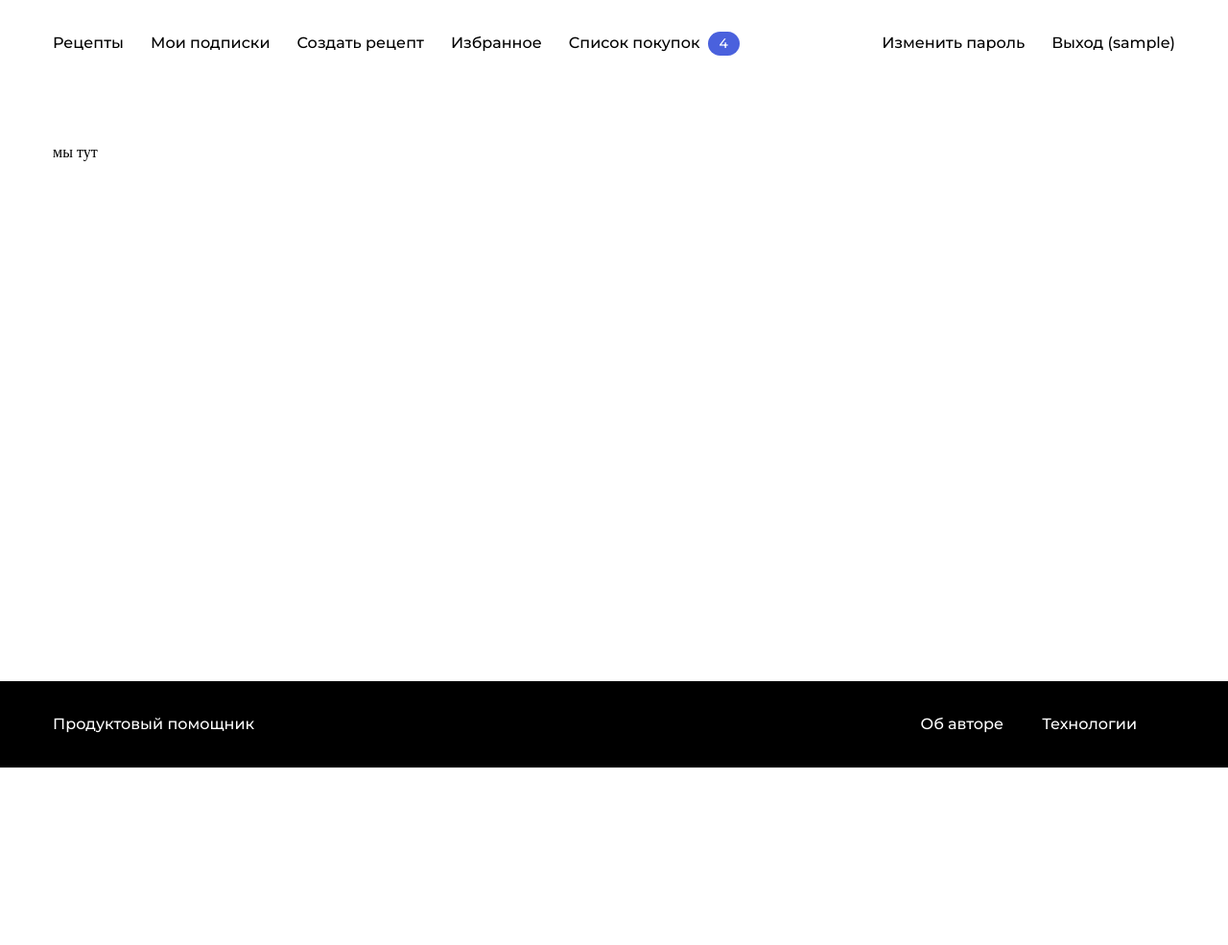
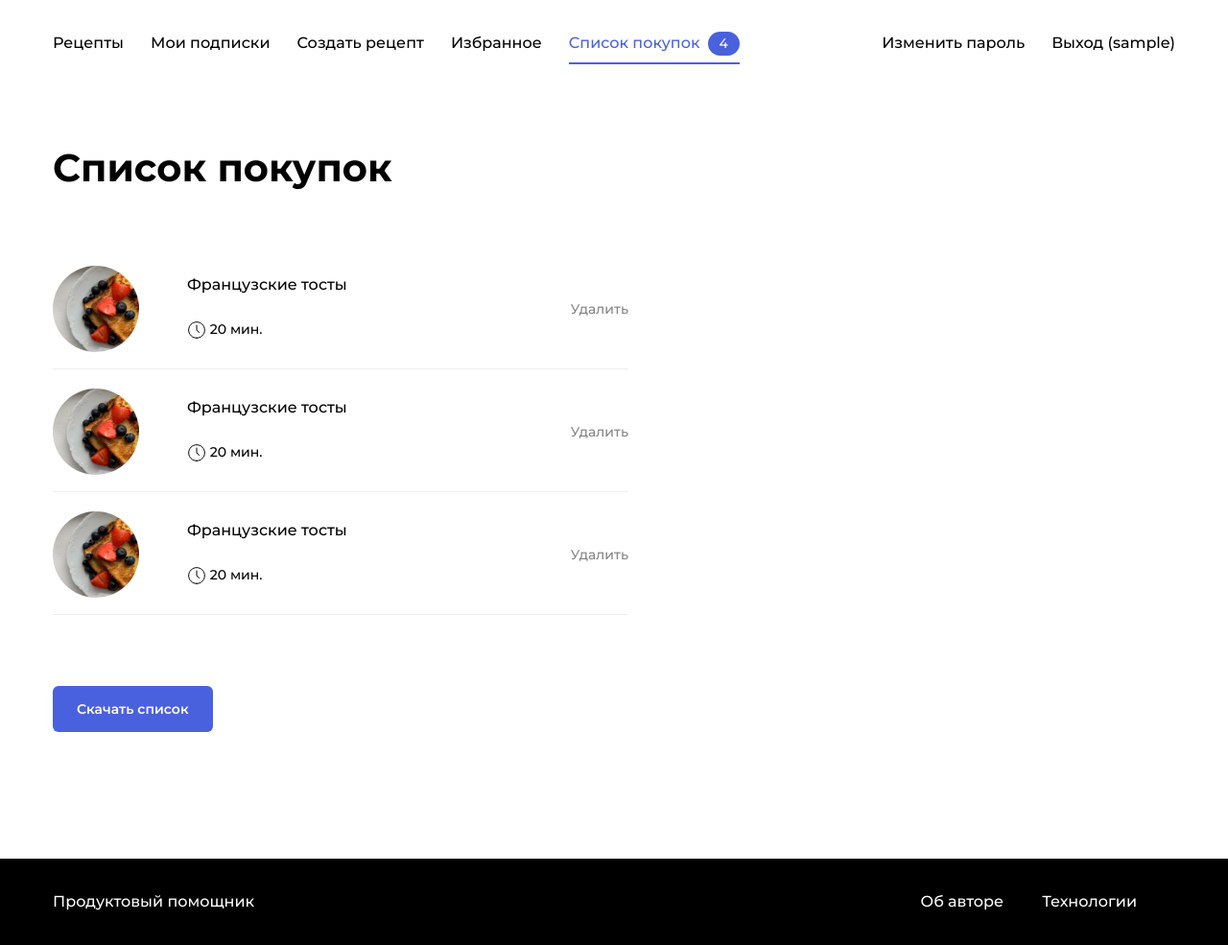
Before and after one commit to abi83/foodgram-project, a Django app: page /shoplist/ in a window 1280 px wide. Shown: the whole page at 96% size. Before the commit the page ends 800 px from the top, so only its background shows below. Run offline with Django 3.2, Linux system fonts and the light colour scheme; the visitor is signed in with stand-in values (Sample User, id 1); some libraries are stand-ins or nearby versions.

Commit message:
shoplist model done

```diff
--- a/apps/recipes/models.py
+++ b/apps/recipes/models.py
@@ -181,6 +181,19 @@ class Follow(models.Model):
 # TODO: set up indexes
 
 
+class CartItem(models.Model):
+    user = models.ForeignKey(User, verbose_name='Cart\'s user', related_name='shopitems', on_delete=models.CASCADE)
+    recipe = models.ForeignKey(Recipe, verbose_name='Recipe in cart', related_name='carts', on_delete=models.CASCADE)
+
+    class Meta:
+        verbose_name = 'Recipe in cart relation'
+        verbose_name_plural = 'Recipe in cart relations'
+        constraints = [
+            models.UniqueConstraint(fields=['user', 'recipe',],
+                                    name='two_recipes_in_one_cart_impossible')
+        ]
+
+
 @receiver(pre_delete, sender=Recipe)
 def delete_image(instance, **kwargs):
     instance.image.delete()
--- a/apps/recipes/templates/recipes/shop-list.html
+++ b/apps/recipes/templates/recipes/shop-list.html
@@ -4,5 +4,36 @@
   <link rel="stylesheet" href="{% static 'pages/shopList.css' %}">
 {% endblock %}
 {% block content %}
-  мы тут
+  <div class="main__header">
+    <h1 class="main__title">Список покупок</h1>
+  </div>
+  <div class="card-list card-list_column">
+    <ul class="shopping-list">
+      <li class="shopping-list__item" data-id="111">
+        <div class="recipe recipe_reverse">
+          <img src="./images/testCardImg.png" alt="какой-то текст" class="recipe__image recipe__image_big">
+          <h3 class="recipe__title">Французские тосты</h3>
+          <p class="recipe__text"><span class="icon-time"></span> 20 мин.</p>
+        </div>
+        <a href="#" class="shopping-list__button link">Удалить</a>
+      </li>
+      <li class="shopping-list__item" data-id="1112">
+        <div class="recipe recipe_reverse">
+          <img src="./images/testCardImg.png" alt="какой-то текст" class="recipe__image recipe__image_big">
+          <h3 class="recipe__title">Французские тосты</h3>
+          <p class="recipe__text"><span class="icon-time"></span> 20 мин.</p>
+        </div>
+        <a href="#" class="shopping-list__button link">Удалить</a>
+      </li>
+      <li class="shopping-list__item" data-id="1113">
+        <div class="recipe recipe_reverse">
+          <img src="./images/testCardImg.png" alt="какой-то текст" class="recipe__image recipe__image_big">
+          <h3 class="recipe__title">Французские тосты</h3>
+          <p class="recipe__text"><span class="icon-time"></span> 20 мин.</p>
+        </div>
+        <a href="#" class="shopping-list__button link">Удалить</a>
+      </li>
+    </ul>
+    <a href="#"><button class="button button_style_blue">Скачать список</button></a>
+  </div>
 {% endblock %}
--- a/templates/header.html
+++ b/templates/header.html
@@ -8,14 +8,14 @@
               <li class="nav__item" name="/feed/"><a href="{% url 'recipes:feed-recipes' %}" class="nav__link link">Мои подписки</a></li>
               <li class="nav__item" name="/new/"><a href="{% url 'recipes:recipe-create' %}" class="nav__link link">Создать рецепт</a></li>
               <li class="nav__item" name="/favorites/"><a href="{% url 'recipes:favorite-recipes' %}" class="nav__link link">Избранное</a></li>
-              <li class="nav__item" name="shoplist"><a href="{% url 'recipes:shop-list' %}" class="nav__link link">Список покупок</a> <span class="badge badge_style_blue nav__badge" id="counter">4</span></li>
+              <li class="nav__item" name="/shoplist/"><a href="{% url 'recipes:shop-list' %}" class="nav__link link">Список покупок</a> <span class="badge badge_style_blue nav__badge" id="counter">4</span></li>
         </ul>
         <ul class="nav__items list">
           <li class="nav__item" name="/user/auth/password_change/"><a href="{% url 'password_change' %}" class="nav__link link">Изменить пароль</a></li>
           <li class="nav__item"><a href="{% url 'logout' %}" class="nav__link link">Выход ({{ user.username }})</a></li>
 {% else %}
 
-          <li class="nav__item nav__item_disabled" name="shoplist"><a href="#" class="nav__link link">Список покупок <span class="badge badge_style_blue nav__badge" id="counter">4</span></a></li>
+          <li class="nav__item nav__item_disabled" name="/shoplist/"><a href="#" class="nav__link link">Список покупок <span class="badge badge_style_blue nav__badge" id="counter">4</span></a></li>
       </ul>
         <ul class="nav__items list">
           <li class="nav__item" name="/user/auth/login/"><a href="{% url 'login' %}" class="nav__link link">Войти</a></li>
@@ -26,11 +26,6 @@
   </nav>
 </header>
 <script>
-  const Pages = {
-    index: '/',
-
-  }
-
   function styleHeader() {
     pageID = window.location.pathname;
     try {
```
